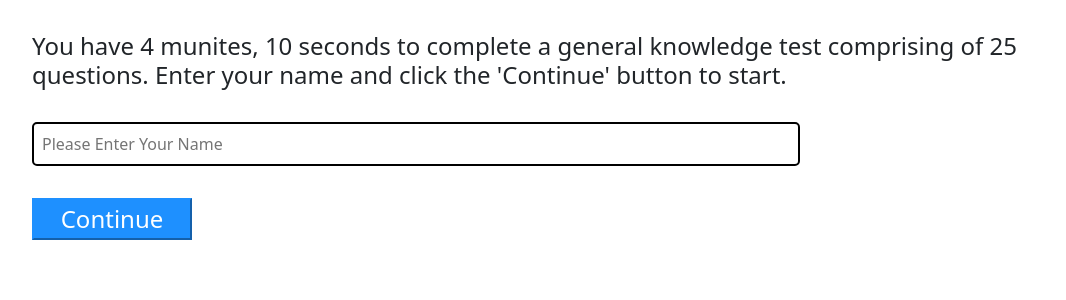
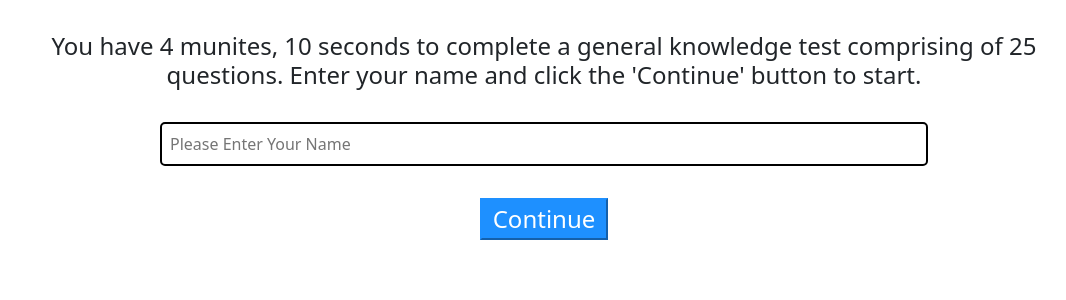
Before and after one commit to Prim3timer/test, a React (Create React App) app: page / in a window 1280 px wide. Shown: the top 300 px of the page, without its empty margins (96-1162 px from the left). Built offline with nearby package versions, Linux system fonts and the light colour scheme.

Commit message:
still on the css for questions

```diff
--- a/src/index.css
+++ b/src/index.css
@@ -10,6 +10,7 @@
 
   width: 80vw;
   margin: 0 auto;
+  text-align: center;
 
 }
 
@@ -27,14 +28,14 @@
 button {
   background-color: dodgerblue;
   border-color: dodgerblue;
-  width: 10rem;
+  width: 8rem;
   font-size: 3rem;
   color: white;
   border-radius: 5px;
 }
 
 #test-page {
-  width: 60vw;
+  width: 90vw;
  margin: 0 auto;
 }
 
@@ -52,6 +53,7 @@ button {
 
 
 #test-canvas {
+  justify-content: center;
   margin: 1rem auto;
   display: flex;
 }
@@ -78,12 +80,15 @@ ul {
   font-size: 1.5rem;
   margin: 0 auto;
   text-align: left;
+  justify-content: center;
   list-style-type: none;
+  /* background-color: yellow; */
 }
 
 section {
   text-align: left;
   width: 90vw;
+  /* background-color: yellow; */
 }
 
 #submitting {
@@ -111,6 +116,7 @@ section {
 
 
   #name-component {
+    text-align: center;
     width: 90vw;
   }
 #continuity {
@@ -156,7 +162,6 @@ ul {
 }
 li {
   font-size: 1.5rem;
-  background-color: yellow;
   width: 80vw;
 }
 
@@ -183,4 +188,9 @@ li {
   margin: 0 auto;
   width: 120vw;
 }
+#submit {
+  width: 8rem;
+  font-size: 1.5rem;
 }
+
+}
```
